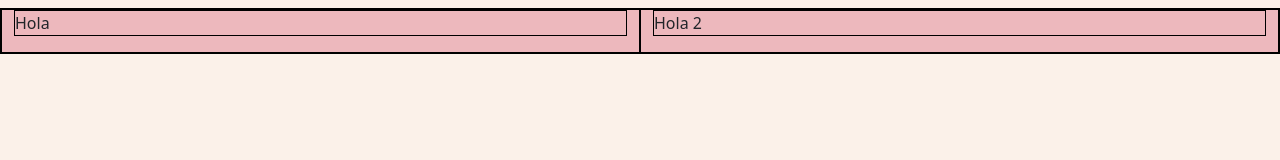
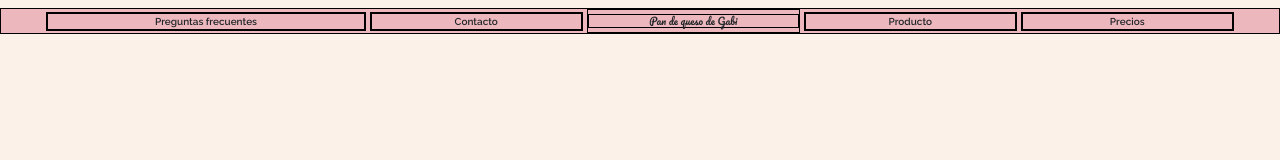
Before and after one commit to LucasOlivera615/PanDeQuesoGabi, a plain HTML site: page index.html in a window 1280 px wide. Drawn offline with nearby package versions, Linux system fonts and the light colour scheme.

Commit message:
Avance en el header y añadido de fuentes

```diff
--- a/CSS/style.css
+++ b/CSS/style.css
@@ -16,3 +16,22 @@ body{
 .PanColumna {
     border: 1px solid black;
 }
+
+/*Estilos header*/
+
+h1{
+    font-family: "Pacifico", cursive;
+    font-weight: 400;
+    font-style: normal;
+    font-size: 10px;
+    text-align: center;
+}
+
+.PanMenu{
+    font-family: "Raleway", sans-serif;
+    font-optical-sizing: auto;
+    font-weight: 600;
+    font-style: normal;
+    text-align: center;
+    font-size: 10px;
+}
--- a/index.html
+++ b/index.html
@@ -4,6 +4,10 @@
     <meta charset="UTF-8">
     <meta name="viewport" content="width=device-width, initial-scale=1.0">
     <title>Pan de queso de Gabi</title>
+    <!--Fuentes utilizadas-->
+    <link rel="preconnect" href="https://fonts.googleapis.com">
+    <link rel="preconnect" href="https://fonts.gstatic.com" crossorigin>
+    <link href="https://fonts.googleapis.com/css2?family=Pacifico&family=Raleway:ital,wght@0,100..900;1,100..900&display=swap" rel="stylesheet">
     <!--Bootstrap-->
     <link href="https://cdn.jsdelivr.net/npm/bootstrap@5.3.6/dist/css/bootstrap.min.css" rel="stylesheet" integrity="sha384-4Q6Gf2aSP4eDXB8Miphtr37CMZZQ5oXLH2yaXMJ2w8e2ZtHTl7GptT4jmndRuHDT" crossorigin="anonymous">
     <!--Mis estilos-->
@@ -11,12 +15,21 @@
 </head>
 <body>
     <header class="container-fluid mt-2">
-        <div class="row PanFila">
-            <div class="col-6 PanColumna">
-                <p class="PanColumna">Hola</p>
+        <div class="d-flex align-items-center justify-content-center row column-gap-1 PanFila">
+            <div class="col-3 d-flex align-items-center justify-content-center p-0 PanColumna">
+                <p class="PanColumna PanMenu w-100 m-0">Preguntas frecuentes</p>
             </div>
-             <div class="col-6 PanColumna">
-                <p class="PanColumna">Hola 2</p>
+             <div class="col-2 d-flex align-items-center justify-content-center p-0 PanColumna">
+                <p class="PanColumna PanMenu w-100 m-0">Contacto</p>
+            </div>
+            <div class="col-2 p-0 PanColumna">
+                <h1 class="PanColumna w-100 mt-1 mb-1">Pan de queso de Gabi</h1>
+            </div>
+            <div class="col-2 d-flex align-items-center justify-content-center p-0 PanColumna">
+                <p class="PanColumna PanMenu w-100 m-0">Producto</p>
+            </div>
+            <div class="col-2 d-flex align-items-center justify-content-center p-0 PanColumna">
+                <p class="PanColumna PanMenu w-100 m-0">Precios</p>
             </div>
 
         </div>
@@ -27,5 +40,10 @@
     <footer>
 
     </footer>
+
+<!--Script de Bootstrap-->
+    <script src="https://cdn.jsdelivr.net/npm/@popperjs/core@2.11.8/dist/umd/popper.min.js" integrity="sha384-I7E8VVD/ismYTF4hNIPjVp/Zjvgyol6VFvRkX/vR+Vc4jQkC+hVqc2pM8ODewa9r" crossorigin="anonymous"></script>
+    <script src="https://cdn.jsdelivr.net/npm/bootstrap@5.3.6/dist/js/bootstrap.min.js" integrity="sha384-RuyvpeZCxMJCqVUGFI0Do1mQrods/hhxYlcVfGPOfQtPJh0JCw12tUAZ/Mv10S7D" crossorigin="anonymous"></script>
+
 </body>
 </html>
```
